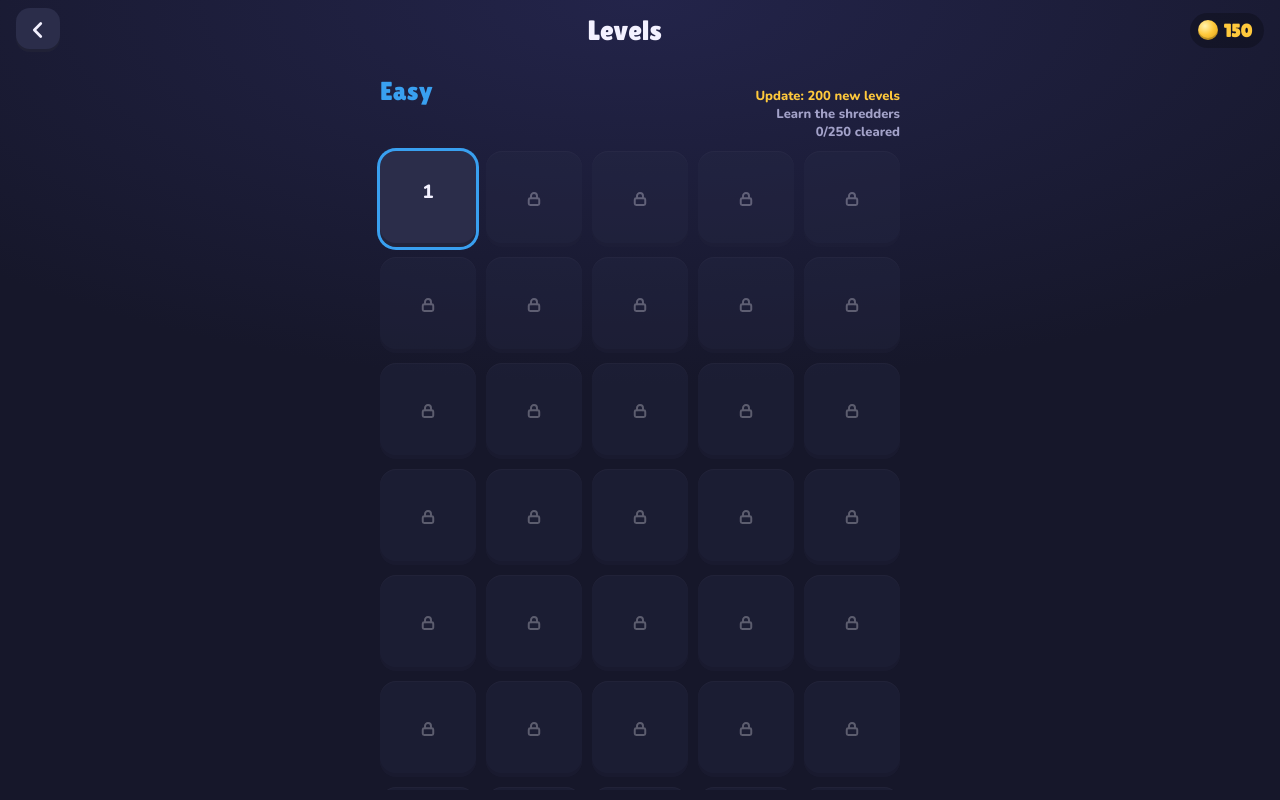
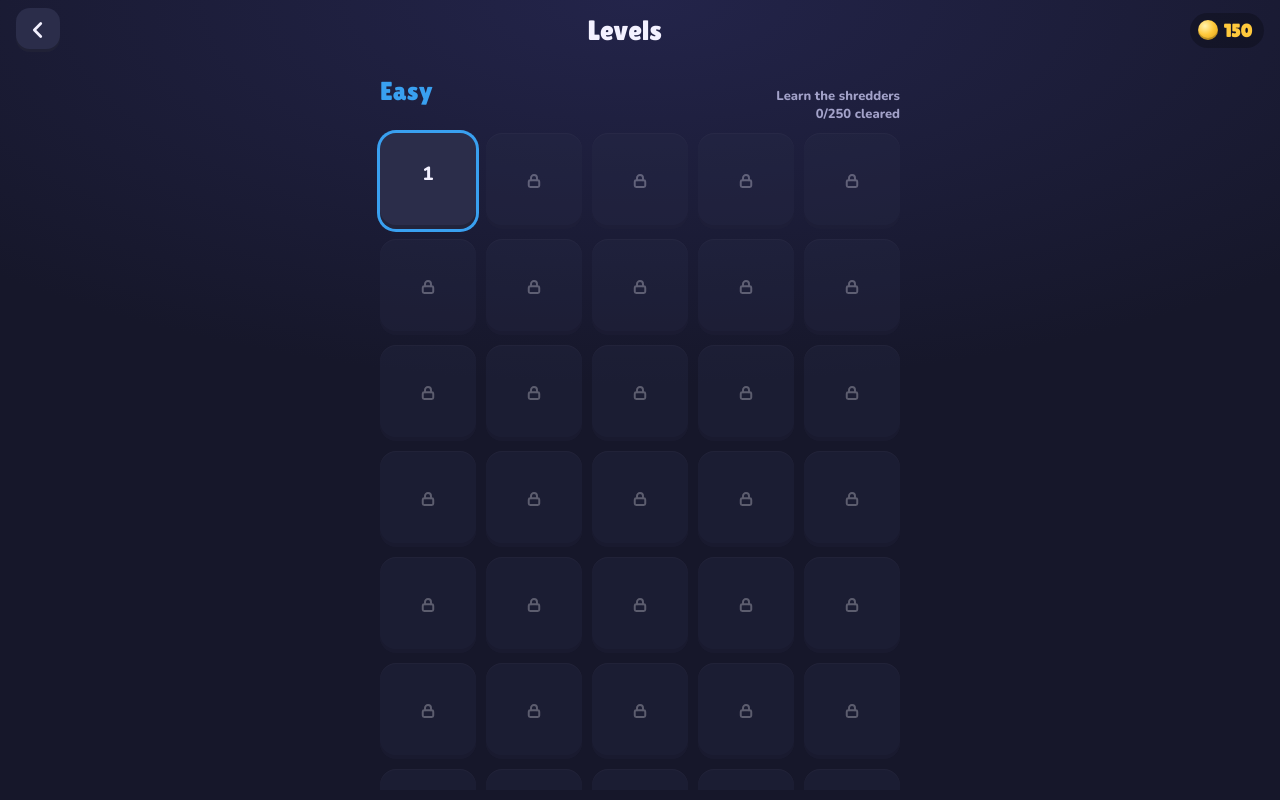
Before and after one commit to yav1d/ColorShred, a plain HTML site: page dist/artifact.html in a window 1280 px wide. Both pictures are taken after a click on the button "Levels". Drawn offline with nearby package versions, Linux system fonts and the light colour scheme.

Commit message:
New Easy/Medium boards are just part of Easy and Medium
No 'update' note or 'New!' tag, and the same coin rewards as the rest of the
tier: Easy is simply 250 levels and Medium 250.

Co-Authored-By: Claude Opus 5.5 <noreply@anthropic.com>
Claude-Session: https://claude.ai/code/session_0178ZrQB7CFL9bctMh6bo5mX

```diff
--- a/dist/artifact.html
+++ b/dist/artifact.html
@@ -795,8 +795,8 @@ const TIERS = ['easy', 'medium', 'hard', 'superhard', 'expert', 'maze', 'frozen'
 const TIER = {
   easy: { name: 'Easy', color: '#39A0F0', blurb: 'Learn the shredders', reward: 10 },
   medium: { name: 'Medium', color: '#9BD43A', blurb: 'Plan a couple of moves ahead', reward: 20 },
-  easy2: { name: 'Easy', color: '#39A0F0', blurb: 'Learn the shredders', reward: 5, extra: true },
-  medium2: { name: 'Medium', color: '#9BD43A', blurb: 'Plan a couple of moves ahead', reward: 10, extra: true },
+  easy2: { name: 'Easy', color: '#39A0F0', blurb: 'Learn the shredders', reward: 10, extra: true }, // part of Easy (levels 51-250)
+  medium2: { name: 'Medium', color: '#9BD43A', blurb: 'Plan a couple of moves ahead', reward: 20, extra: true }, // part of Medium (levels 301-500)
   hard: { name: 'Hard', color: '#FF8A3D', blurb: 'Tight boards, arrows and ice', reward: 30 },
   superhard: { name: 'Superhard', color: '#F2545B', blurb: 'One spare move and a clock', reward: 50 },
   expert: { name: 'Expert', color: '#1FB5B0', blurb: 'Bigger boards, deeper plans', reward: 40, season: 2 },
@@ -1283,7 +1283,7 @@ function renderWelcome() {
     fl.appendChild(d);
   }
   const n = nextLevel(), cur = S.current && idx[S.current.id];
-  const isNew = n >= 0 && !['easy', 'medium', 'hard', 'superhard'].includes(LEVELS[n].tier) && !tierIdx(LEVELS[n].tier).some(cleared); // first level of newly added boards
+  const isNew = n >= 0 && !['easy', 'easy2', 'medium', 'medium2', 'hard', 'superhard'].includes(LEVELS[n].tier) && !tierIdx(LEVELS[n].tier).some(cleared); // first level of a new Season 2 tier
   $('playSub').textContent = cur != null ? `Continue ${levelLabel(cur).replace('Level', 'level')}` : n < 0 ? 'All levels complete' : `${isNew ? 'New! ' : ''}Level ${levelNo(n)} · ${TIER[LEVELS[n].tier].name}`;
   { const D = dailyState(), th = THEMES[new Date().getDay()], st = liveStreak();
     $('dailySub').innerHTML = (D.done[dayKey()] ? `Done today ✓ · next in ${untilMidnight()}` : th.name) + (st ? ` · ${FLAME} ${st}` : ''); }
@@ -1309,7 +1309,7 @@ function renderLevels() {
       wrap.insertAdjacentHTML('beforeend', `<div class="season"><b>Season 2</b><span>${n} new levels</span></div>`);
     }
     const sec = document.createElement('section'); sec.className = 'tier'; sec.style.setProperty('--tc', TIER[t].color);
-    sec.innerHTML = `<div class="tier-head"><h3 style="color:${TIER[t].color}">${TIER[t].name}</h3><small>${added ? `<span class="upd">Update: ${added} new levels</span><br>` : ''}${TIER[t].blurb}<br>${done}/${r.length} cleared${done === r.length ? ' ✓' : ''}</small></div><div class="grid"></div>`;
+    sec.innerHTML = `<div class="tier-head"><h3 style="color:${TIER[t].color}">${TIER[t].name}</h3><small>${TIER[t].blurb}<br>${done}/${r.length} cleared${done === r.length ? ' ✓' : ''}</small></div><div class="grid"></div>`;
     const g = sec.querySelector('.grid');
     for (const i of r) {
       const b = document.createElement('button'); b.className = 'lv';
--- a/site/sw.js
+++ b/site/sw.js
@@ -1,5 +1,5 @@
 // Offline support. The page is fetched fresh when online (so updates arrive) and served from cache when offline.
-const CACHE = 'colorshred-c79c1df705';
+const CACHE = 'colorshred-70773c976f';
 const FILES = ['./', 'index.html', 'manifest.webmanifest', 'icon-192.png', 'icon-512.png', 'apple-touch-icon.png'];
 self.addEventListener('install', e => { e.waitUntil(caches.open(CACHE).then(c => c.addAll(FILES)).then(() => self.skipWaiting())); });
 self.addEventListener('activate', e => { e.waitUntil(caches.keys().then(ks => Promise.all(ks.filter(k => k !== CACHE).map(k => caches.delete(k)))).then(() => self.clients.claim())); });
```
Also changed, not shown: site/index.html (+4 -4 lines), src/game.html (+4 -4 lines).
